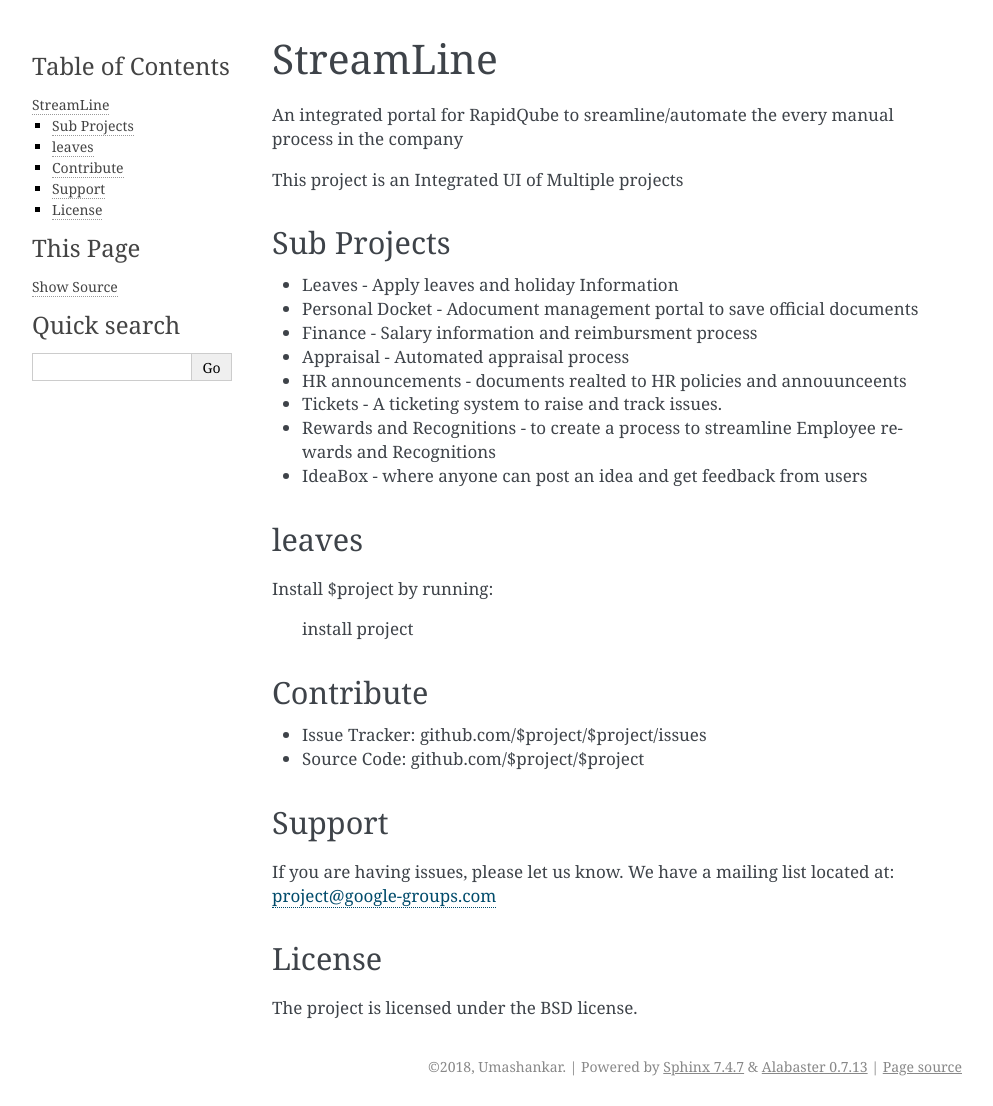
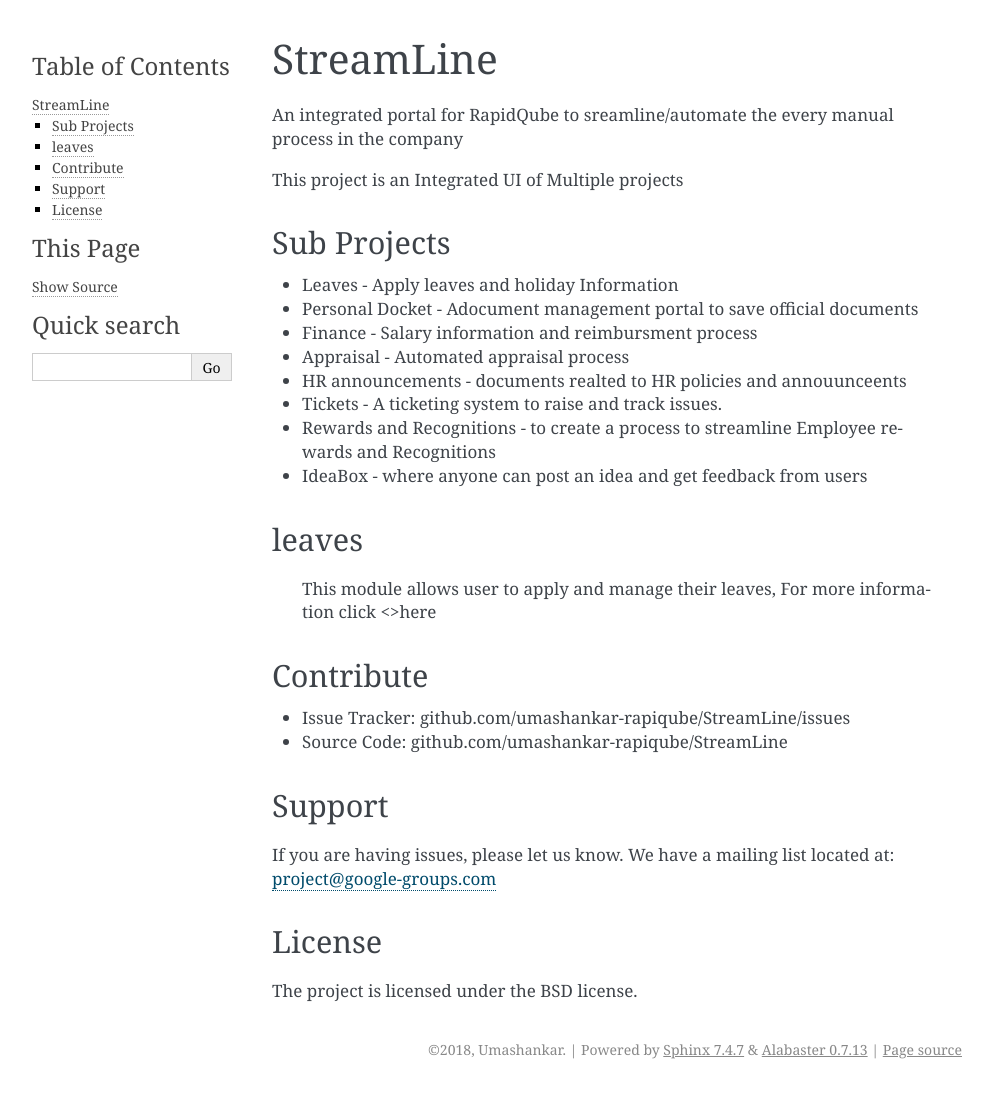
Before and after one commit to umashankar-rapidqube/StreamLine, a Sphinx documentation site: the page built from docs/index.rst, in a window 1280 px wide. Shown: the whole page, without its empty margins (148-1141 px from the left). Built offline with Sphinx 7.4.7, drawn with Linux system fonts in a browser that asks for light colours.

Commit message:
added github link

```diff
--- a/docs/index.rst
+++ b/docs/index.rst
@@ -5,6 +5,8 @@
 the every manual process in the company
 
 This project is an Integrated UI of Multiple projects
+
+
 
 Sub Projects
 ------------
@@ -19,17 +21,16 @@
 - IdeaBox - where anyone can post an idea and get feedback from users
 
 leaves
-------------
+------
 
-Install $project by running:
-
-    install project
+    This module allows user to apply and manage their leaves, For more information
+    click <>here
 
 Contribute
 ----------
 
-- Issue Tracker: github.com/$project/$project/issues
-- Source Code: github.com/$project/$project
+- Issue Tracker: github.com/umashankar-rapiqube/StreamLine/issues
+- Source Code: github.com/umashankar-rapiqube/StreamLine
 
 Support
 -------
```
Also changed, not shown: 5 other files.
